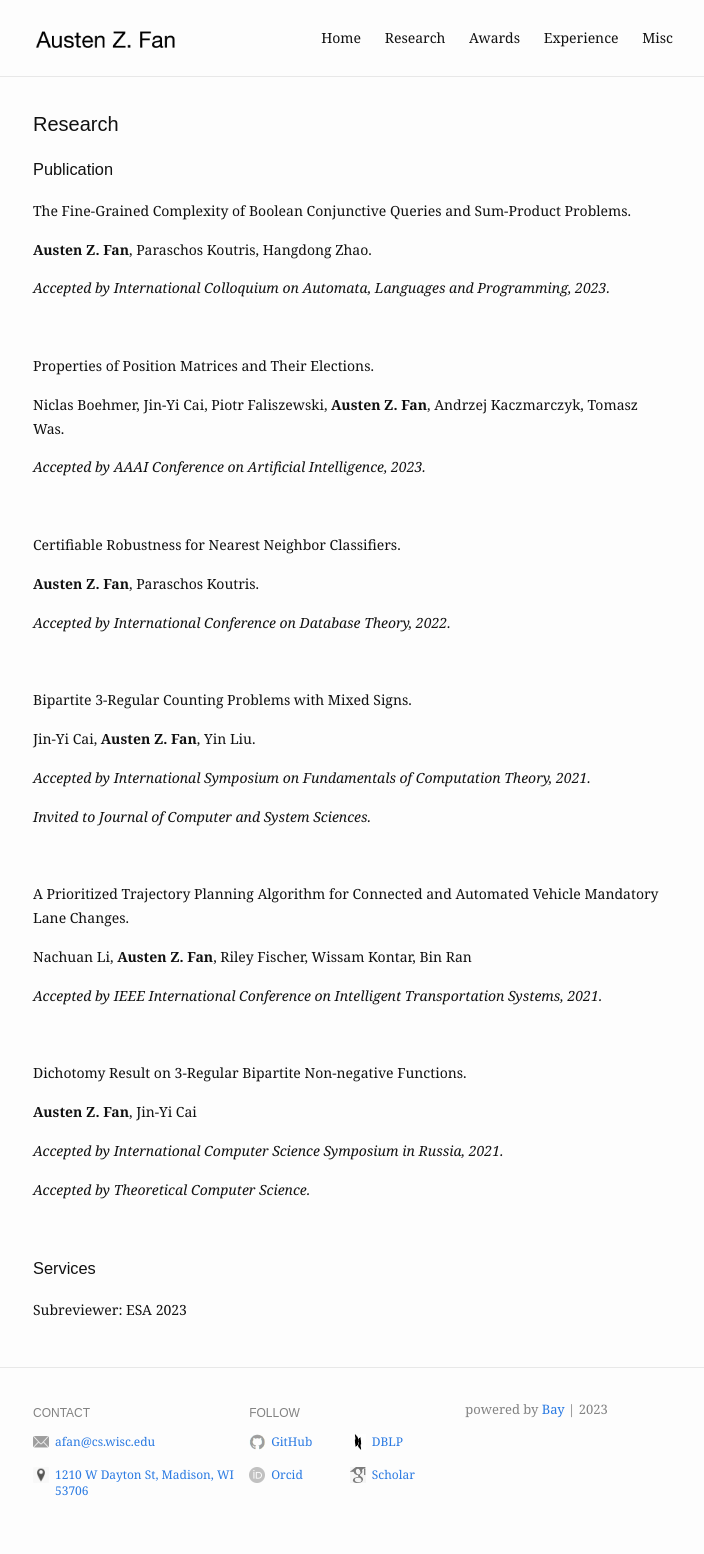
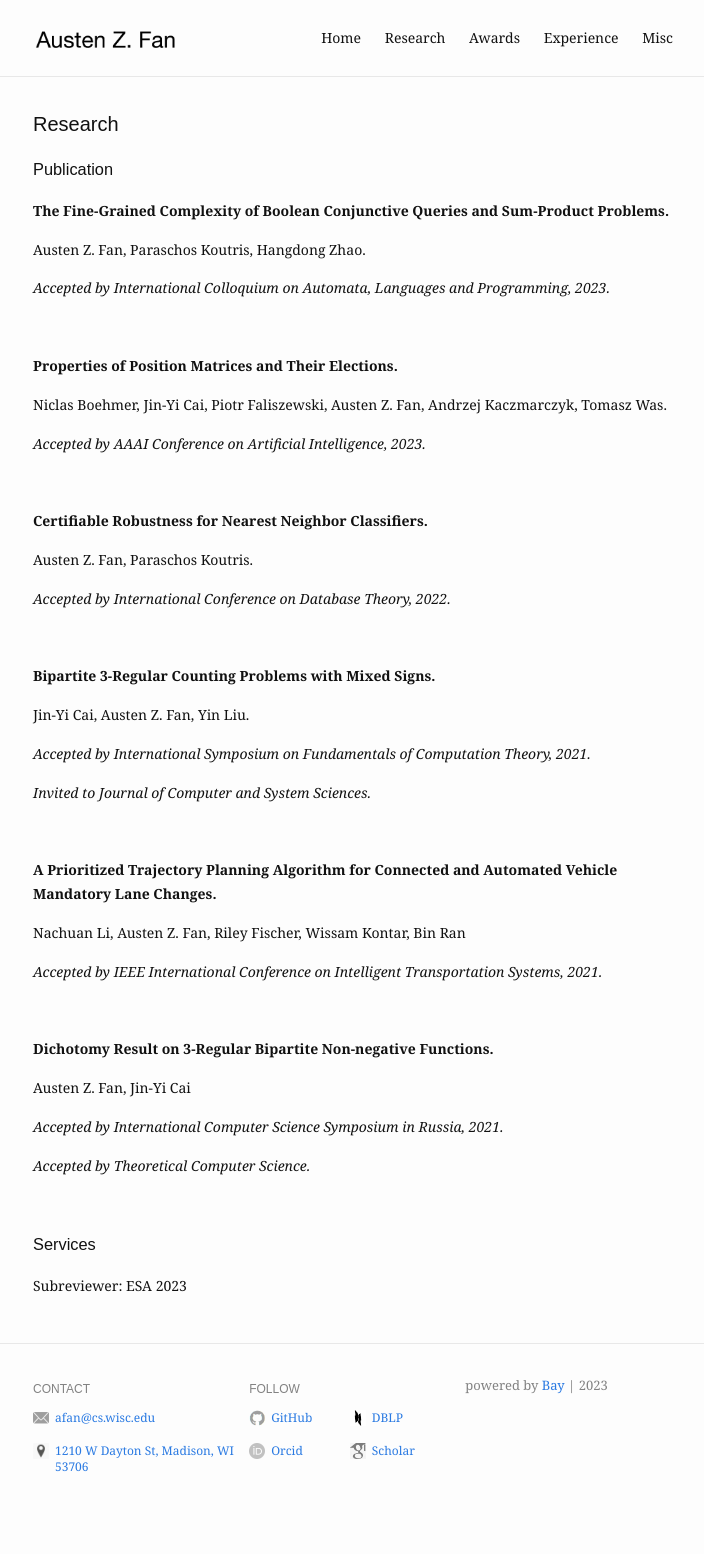
Before and after one commit to Austen-Z-Fan/Austen-Z-Fan.github.io, a Jekyll site: the page built from research.md, in a window 1280 px wide. Shown: the whole page, without its empty margins (287-991 px from the left). Built offline with Jekyll 4.4.1, drawn with Linux system fonts in a browser that asks for light colours; after the commit the page ends 1530 px from its top, so only the background shows below that.

```diff
--- a/research.md
+++ b/research.md
@@ -5,33 +5,33 @@ slug: /research
 ---
 
 ### Publication
-The Fine-Grained Complexity of Boolean Conjunctive Queries and Sum-Product Problems.
+**The Fine-Grained Complexity of Boolean Conjunctive Queries and Sum-Product Problems.**
 
-**Austen Z. Fan**, Paraschos Koutris, Hangdong Zhao.
+Austen Z. Fan, Paraschos Koutris, Hangdong Zhao.
 
 *Accepted by International Colloquium on Automata, Languages and Programming, 2023.*
 
 <br />
 
-Properties of Position Matrices and Their Elections.
+**Properties of Position Matrices and Their Elections.**
 
-Niclas Boehmer, Jin-Yi Cai, Piotr Faliszewski, **Austen Z. Fan**, Andrzej Kaczmarczyk, Tomasz Was.
+Niclas Boehmer, Jin-Yi Cai, Piotr Faliszewski, Austen Z. Fan, Andrzej Kaczmarczyk, Tomasz Was.
 
 *Accepted by AAAI Conference on Artificial Intelligence, 2023.*
 
 <br />
 
-Certifiable Robustness for Nearest Neighbor Classifiers.
+**Certifiable Robustness for Nearest Neighbor Classifiers.**
 
-**Austen Z. Fan**, Paraschos Koutris.
+Austen Z. Fan, Paraschos Koutris.
 
 *Accepted by International Conference on Database Theory, 2022.*
 
 <br />
 
-Bipartite 3-Regular Counting Problems with Mixed Signs.
+**Bipartite 3-Regular Counting Problems with Mixed Signs.**
 
-Jin-Yi Cai, **Austen Z. Fan**, Yin Liu.
+Jin-Yi Cai, Austen Z. Fan, Yin Liu.
 
 *Accepted by International Symposium on Fundamentals of Computation Theory, 2021.*
 
@@ -39,17 +39,17 @@ Jin-Yi Cai, **Austen Z. Fan**, Yin Liu.
 
 <br />
 
-A Prioritized Trajectory Planning Algorithm for Connected and Automated Vehicle Mandatory Lane Changes.
+**A Prioritized Trajectory Planning Algorithm for Connected and Automated Vehicle Mandatory Lane Changes.**
 
-Nachuan Li, **Austen Z. Fan**, Riley Fischer, Wissam Kontar, Bin Ran
+Nachuan Li, Austen Z. Fan, Riley Fischer, Wissam Kontar, Bin Ran
 
 *Accepted by IEEE International Conference on Intelligent Transportation Systems, 2021.*
 
 <br />
 
-Dichotomy Result on 3-Regular Bipartite Non-negative Functions.
+**Dichotomy Result on 3-Regular Bipartite Non-negative Functions.**
 
-**Austen Z. Fan**, Jin-Yi Cai
+Austen Z. Fan, Jin-Yi Cai
 
 *Accepted by International Computer Science Symposium in Russia, 2021.*
 
```
